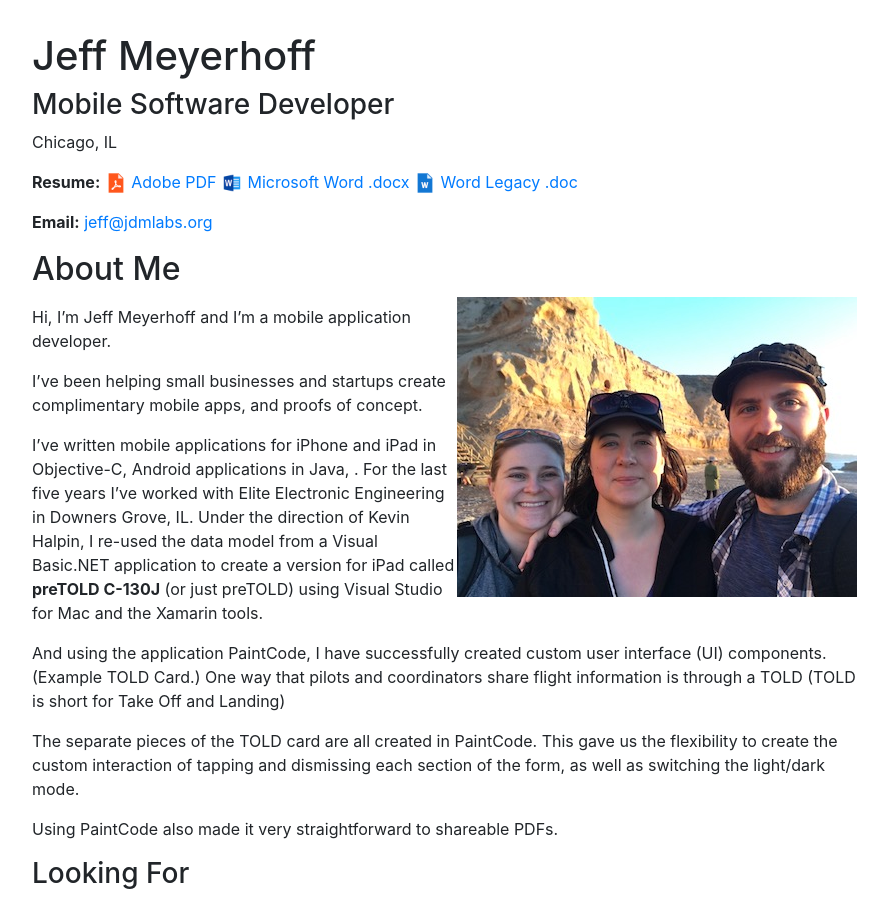
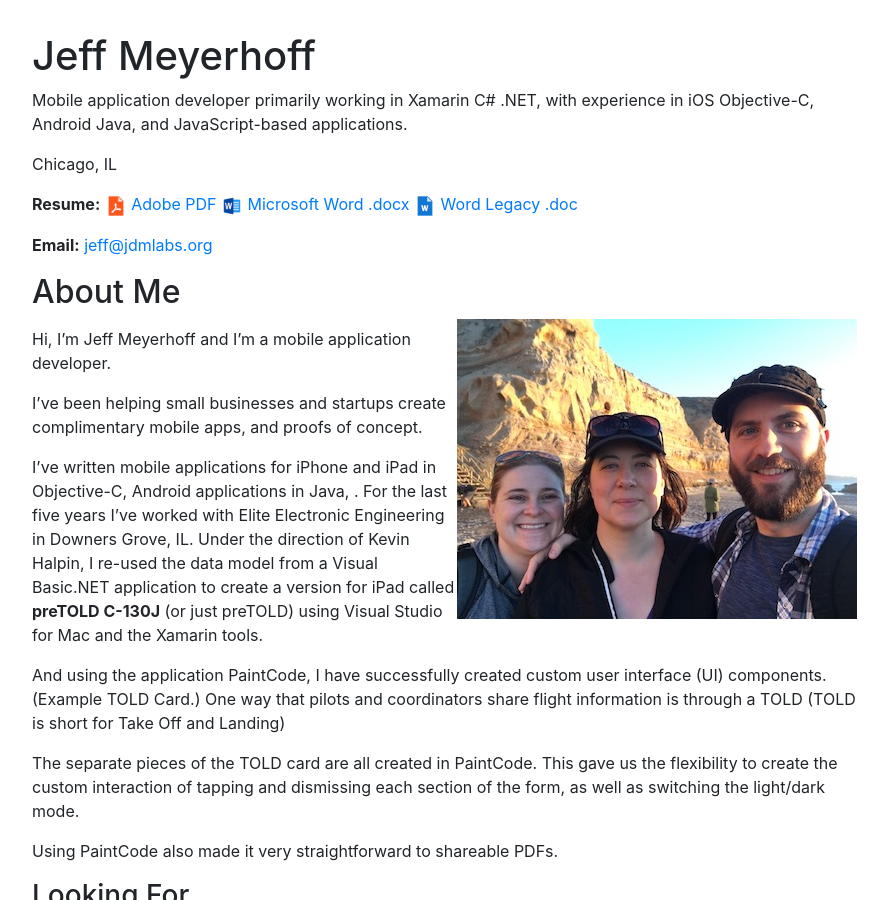
Before and after one commit to jeffington/jeffington.github.io, a Jekyll site: the page built from index.md, in a window 1280 px wide and 900 px high. Shown: the whole window, without its empty margins (148-1036 px from the left). Built offline with Jekyll 4.4.1, drawn with Linux system fonts in a browser that asks for light colours.

Commit message:
Updated tagline

```diff
--- a/index.md
+++ b/index.md
@@ -4,7 +4,8 @@ title: Home
 ---
 
 # Jeff Meyerhoff
-### Mobile Software Developer
+
+Mobile application developer primarily working in Xamarin C# .NET, with experience in iOS Objective-C, Android Java, and JavaScript-based applications.
 
 Chicago, IL
 
```
